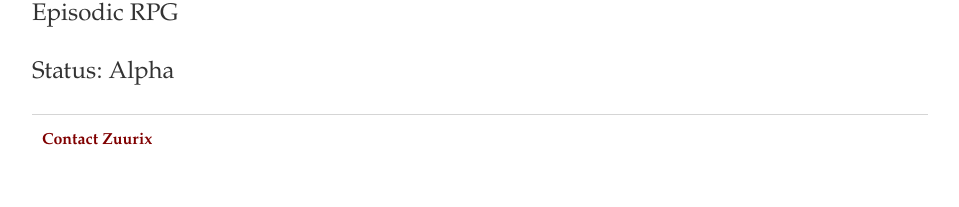
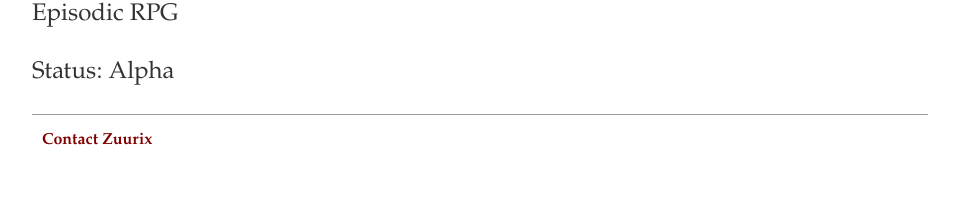
Before and after one commit to Phoebe3663/Zuurix.github.io, a Jekyll site: the page built from games/index.html, in a window 1280 px wide. Shown: the part 2383-2590 px from the top of the page, without its empty margins (160-1119 px from the left). Built offline with Jekyll 4.4.1, drawn with Linux system fonts in a browser that asks for light colours.

Commit message:
Update main.css

```diff
--- a/css/main.css
+++ b/css/main.css
@@ -46,7 +46,7 @@ p {
 
 footer {
     font-family: "Palatino Linotype", "Book Antiqua", Palatino, serif;
-    border-top: 1px solid #d5d5d5;
+    border-top: 1px solid #9A9A9A;
     font-size: 1em;
 }
 
```
